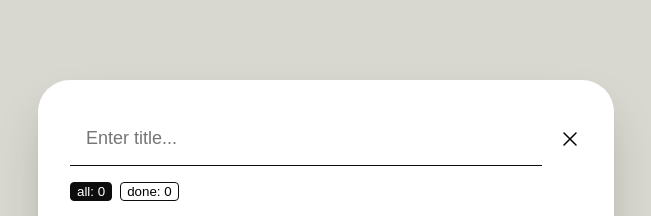
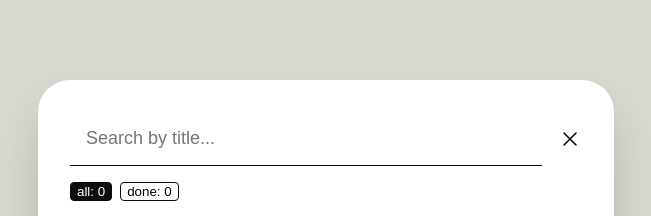
Before and after one commit to johntsaava/gegidze-task, a React (Vite) app: page / in a window 1280 px wide. Shown: the top 216 px of the page, without its empty margins (314-965 px from the left). Built offline with nearby package versions, Linux system fonts and the light colour scheme.

Commit message:
Update placeholder

```diff
--- a/src/components/QueryForm.tsx
+++ b/src/components/QueryForm.tsx
@@ -61,7 +61,7 @@ export const QueryForm = observer(
           <Input
             ref={inputRef}
             type="text"
-            placeholder="Enter title..."
+            placeholder="Search by title..."
             onChange={(e) => store.setQueryText(e.target.value)}
           />
           <ClearButton
```
